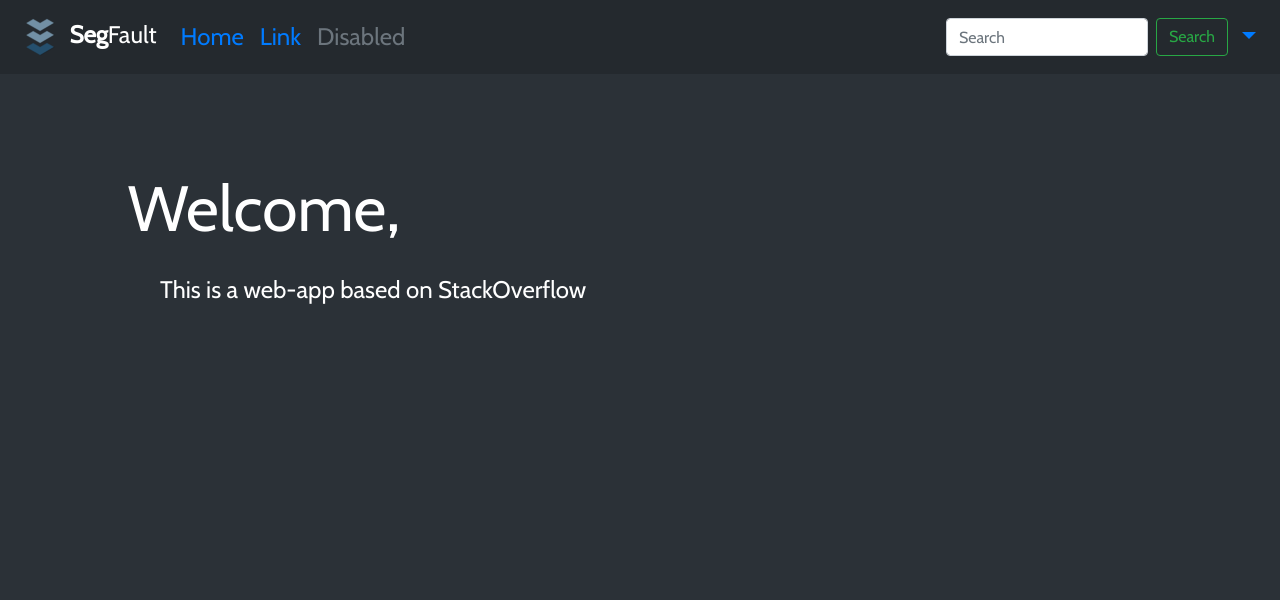
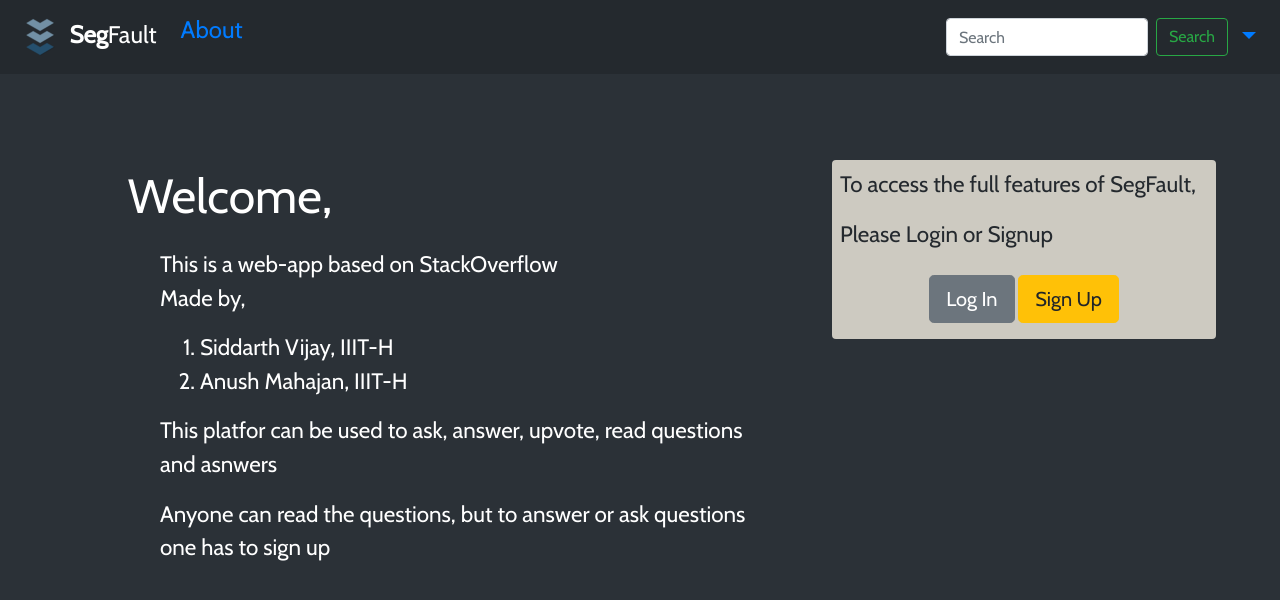
Before and after one commit to SiddarthVijay/NBA_DataBase, a Flask app: page / in a window 1280 px wide. Shown: the top 600 px of the page. Run offline with Flask 2, Linux system fonts and the light colour scheme; some libraries are stand-ins or nearby versions.

Commit message:
Changes to the login and signup structure

```diff
--- a/static/styles/basic.css
+++ b/static/styles/basic.css
@@ -9,20 +9,43 @@ body {
   font-size: 3vh;
 }
 
+.nav-up {
+  position: absolute;
+  top: 6%;
+}
+
 .welcome-home {
   color: White;
   left: 10%;
   top: 20%;
   width: 50%;
+  right: 50%;
   position: absolute;
 }
 
 .welcome-welcome-home {
-  font-size: 8vh;
+  font-size: 6vh;
 }
 
 .welcome-home-text {
-  font-size: 3vh;
+  font-size: 2.8vh;
   position: absolute;
   left: 5%;
+  padding-right: 1vh;
 }
+
+.home-right {
+  left: 65%;
+  width: 30%;
+  top: 20%;
+  position: absolute;
+  background-color: #cdcac1;
+  border-radius: 0.5vh;
+  transition: 5ms;
+}
+
+.home-right-text {
+  font-size: 2.8vh;
+  padding: 1vh;
+  color: #24292e;
+}
--- a/templates/home.html
+++ b/templates/home.html
@@ -5,8 +5,75 @@
     <div class="welcome-welcome-home">
       <p>Welcome,</p>
       <div class="welcome-home-text">
-        <p>This is a web-app based on StackOverflow<br></p>
+        <p>This is a web-app based on StackOverflow<br>Made by,</p>
+        <ol>
+          <li>Siddarth Vijay, IIIT-H</li>
+          <li>Anush Mahajan, IIIT-H</li>
+        </ol>
+        <p>This platfor can be used to ask, answer, upvote, read questions and asnwers</p>
+        <p>Anyone can read the questions, but to answer or ask questions one has to sign up</p>
       </div>
     </div>
   </div>
+  <div class="home-right">
+    <div class="home-right-text">
+      <p>To access the full features of SegFault,</p>
+      <p>Please Login or Signup</p>
+    </div>
+    <div class="home-ls">
+        <p class="text-center">
+          <a class="btn btn-secondary btn-lg" data-toggle="collapse" href="#login" role="button" aria-expanded="false" aria-controls="collapseExample">
+            Log In
+          </a>
+          <button class="btn btn-warning btn-lg" type="button" data-toggle="collapse" data-target="#signup" aria-expanded="false" aria-controls="collapseExample">
+            Sign Up
+          </button>
+        </p>
+        <div class="collapse" id="login">
+          <div class="card card-body">
+            <form>
+              <div class="form-group">
+                <label for="InputEmail">Email address or Username</label>
+                <input type="email" class="form-control" id="exampleInputEmail1" aria-describedby="emailHelp" placeholder="Enter email">
+              </div>
+              <div class="form-group">
+                <label for="InputPassword">Password</label>
+                <input type="password" class="form-control" id="exampleInputPassword1" placeholder="Password">
+              </div>
+              <button type="submit" class="btn btn-success">Submit</button>
+            </form>
+          </div>
+        </div>
+        <div class="collapse" id="signup">
+          <div class="card card-body">
+            <form>
+              <div class="form-group">
+                <label for="Name">First And Last Name</label>
+                <input type="text" class="form-control" id="exampleInputEmail1" aria-describedby="emailHelp" placeholder="Enter your name">
+              </div>
+              <div class="form-group">
+                <label for="InputEmail">Username</label>
+                <input type="text" class="form-control" id="exampleInputEmail1" aria-describedby="emailHelp" placeholder="Enter your username">
+              </div>
+              <div class="form-group">
+                <label for="exampleInputEmail1">Email address</label>
+                <input type="email" class="form-control" id="exampleInputEmail1" aria-describedby="emailHelp" placeholder="Enter email">
+              </div>
+              <div class="form-group">
+                <label for="exampleInputPassword1">Password</label>
+                <input type="password" class="form-control" id="exampleInputPassword1" placeholder="Password">
+              </div>
+              <hr>
+              <div class="form-check">
+                <input type="checkbox" class="form-check-input" id="exampleCheck1">
+                <label class="form-check-label" for="exampleCheck1">I Agree To All Terms And Conditions</label>
+                <small id="emailHelp" class="form-text text-muted">We'll never share your details with anyone else.</small>
+              </div>
+              <br>
+              <button type="submit" class="btn btn-success">Submit</button>
+            </form>
+          </div>
+        </div>
+    </div>
+  </div>
 {% endblock %}
--- a/templates/includes/_navbar.html
+++ b/templates/includes/_navbar.html
@@ -1,5 +1,5 @@
 <nav class="navbar-custom navbar navbar-expand-lg sticky-top">
-  <a class="navbar-brand navbar-custom" href="#">
+  <a class="navbar-brand navbar-custom" href="/">
     <img src="{{ url_for('static', filename='images/icon.png') }}">
     <strong>Seg</strong>Fault
   </a>
@@ -9,14 +9,7 @@
   <div class="collapse navbar-collapse" id="navbarSupportedContent">
     <ul class="navbar-nav mr-auto">
       <li class="nav-item active">
-        <a class="nav-link" href="#">Home <span class="sr-only">(current)</span></a>
-      </li>
-      <li class="nav-item">
-        <a class="nav-link" href="#">Link</a>
-      </li>
-
-      <li class="nav-item">
-        <a class="nav-link disabled" href="#">Disabled</a>
+        <a class="nav-link nav-up" href="/about">About <span class="sr-only">(current)</span></a>
       </li>
     </ul>
     <form class="form-inline my-2 my-lg-0">
```
